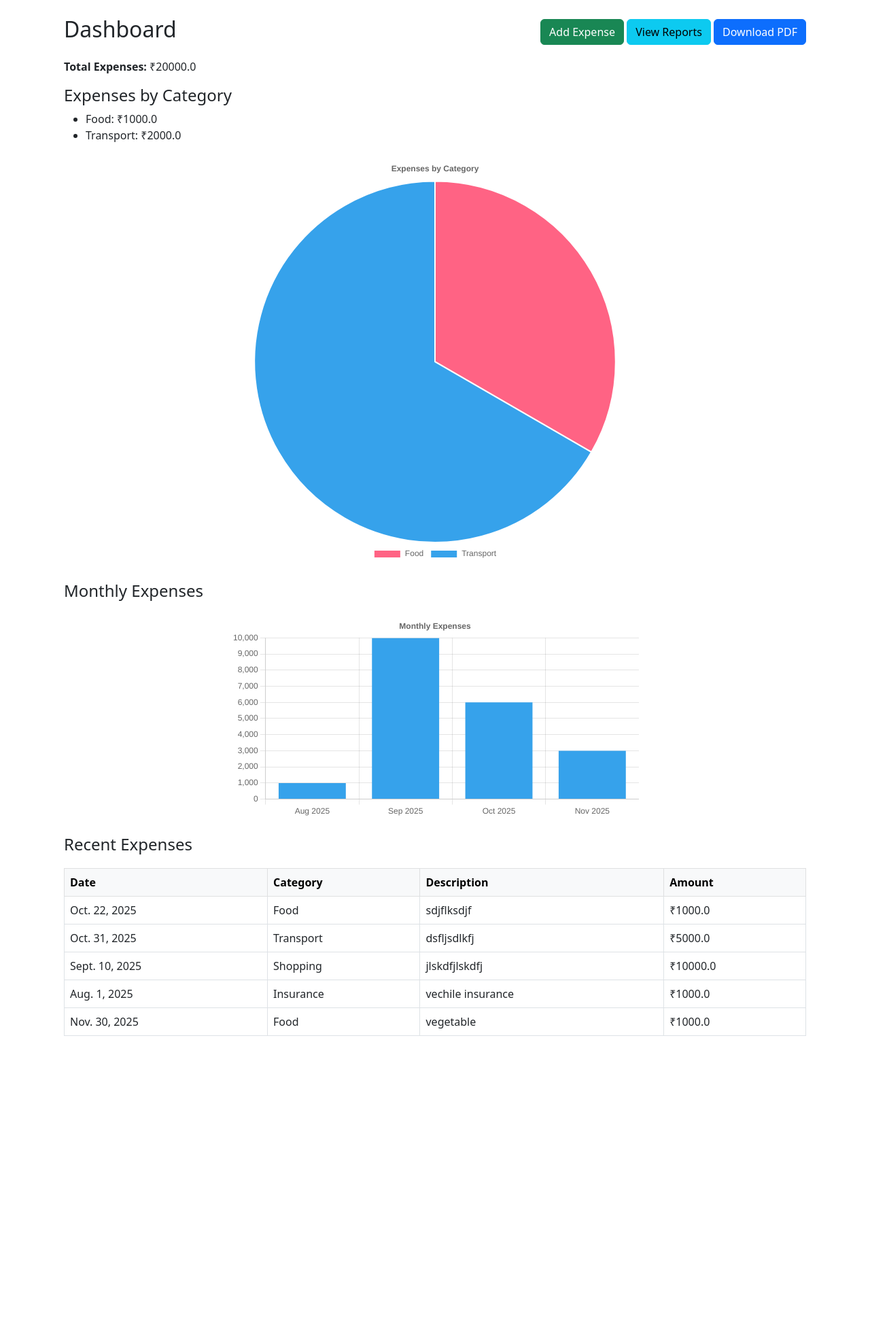
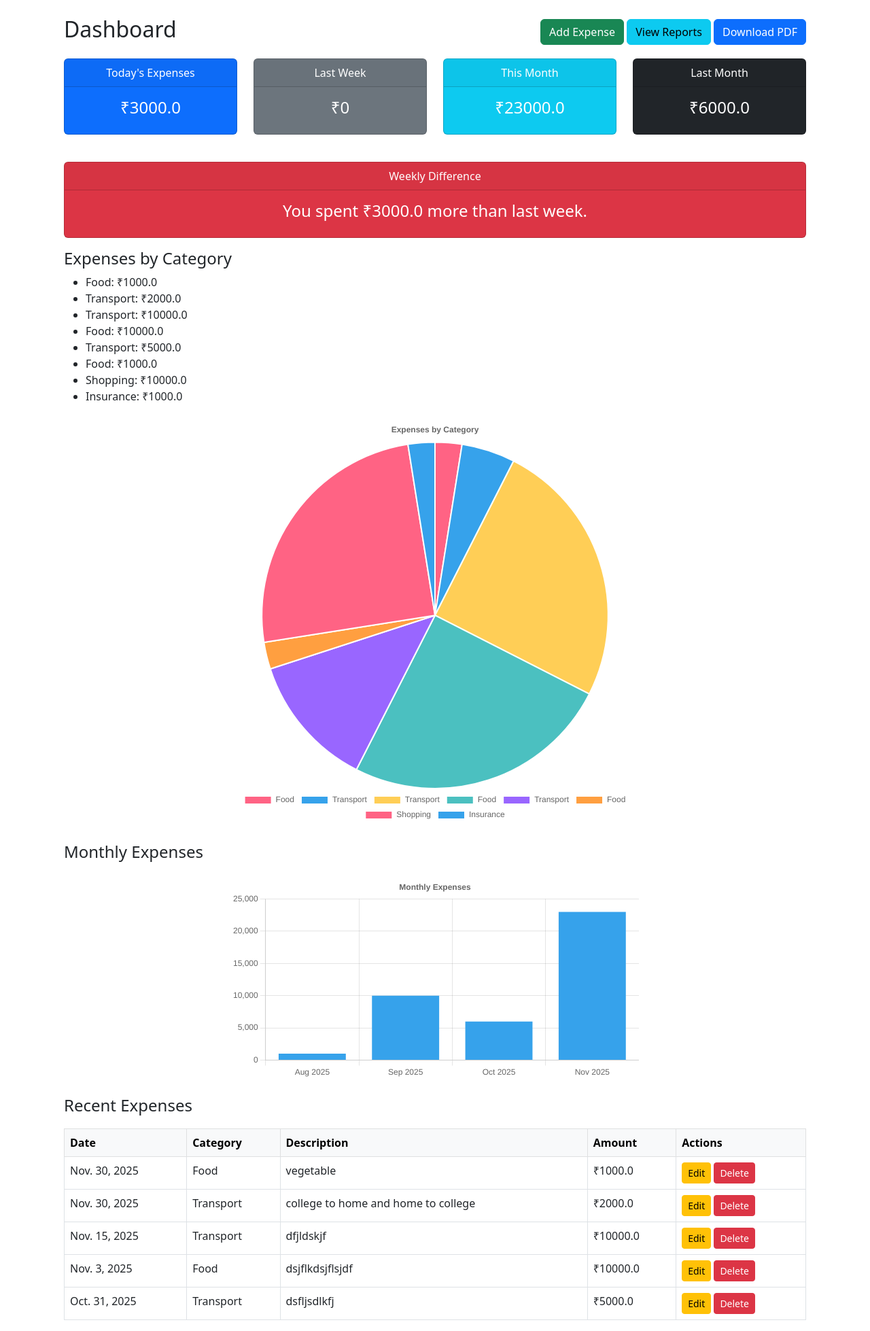
Before and after one commit to utsav0514/Sika_ved, a Django app: page /app/dashboard/ in a window 1280 px wide. Shown: the part 56-2014 px from the top of the page at 68% size. Before the commit the page ends 1596 px from the top, so only its background shows below. Run offline with Django 5.2, Linux system fonts and the light colour scheme; the first user in the database is signed in; data comes from the database, SQL or seed files in the repository.

Commit message:
some changes in add_expenses

```diff
--- a/core_app/templates/dashboard.html
+++ b/core_app/templates/dashboard.html
@@ -16,10 +15,57 @@
         </div>
     </div>
 
-    <!-- Total Expenses -->
-    <p><strong>Total Expenses:</strong> ₹{{ total }}</p>
+    <!-- Stats Cards -->
+    <div class="row mb-4">
+        <div class="col-md-3">
+            <div class="card text-white bg-primary mb-3">
+                <div class="card-header">Today's Expenses</div>
+                <div class="card-body">
+                    <h5 class="card-title">₹{{ today_total }}</h5>
+                </div>
+            </div>
+        </div>
+        <div class="col-md-3">
+            <div class="card text-white bg-secondary mb-3">
+                <div class="card-header">Last Week</div>
+                <div class="card-body">
+                    <h5 class="card-title">₹{{ last_week_total }}</h5>
+                </div>
+            </div>
+        </div>
+        <div class="col-md-3">
+            <div class="card text-white bg-info mb-3">
+                <div class="card-header">This Month</div>
+                <div class="card-body">
+                    <h5 class="card-title">₹{{ this_month_total }}</h5>
+                </div>
+            </div>
+        </div>
+        <div class="col-md-3">
+            <div class="card text-white bg-dark mb-3">
+                <div class="card-header">Last Month</div>
+                <div class="card-body">
+                    <h5 class="card-title">₹{{ last_month_total }}</h5>
+                </div>
+            </div>
+        </div>
+    </div>
 
-    <!-- Category Summary List -->
+    <!-- Weekly Difference -->
+    <div class="card text-white {% if weekly_difference > 0 %}bg-danger{% elif weekly_difference < 0 %}bg-success{% else %}bg-dark{% endif %} mb-3">
+        <div class="card-header">Weekly Difference</div>
+        <div class="card-body">
+            {% if weekly_difference > 0 %}
+                <h5 class="card-title">You spent ₹{{ weekly_difference_abs }} more than last week.</h5>
+            {% elif weekly_difference < 0 %}
+                <h5 class="card-title">You spent ₹{{ weekly_difference_abs }} less than last week.</h5>
+            {% else %}
+                <h5 class="card-title">Your spending is the same as last week.</h5>
+            {% endif %}
+        </div>
+    </div>
+
+    <!-- Category Summary -->
     <h4>Expenses by Category</h4>
     <ul>
         {% for c in category_summary %}
@@ -43,6 +89,7 @@
                 <th>Category</th>
                 <th>Description</th>
                 <th>Amount</th>
+                <th>Actions</th>
             </tr>
         </thead>
         <tbody>
@@ -52,15 +99,19 @@
                 <td>{{ exp.category.name }}</td>
                 <td>{{ exp.description }}</td>
                 <td>₹{{ exp.amount }}</td>
+                <td>
+                    <a href="{% url 'edit_expense' exp.id %}" class="btn btn-sm btn-warning">Edit</a>
+                    <a href="{% url 'delete_expense' exp.id %}" class="btn btn-sm btn-danger"
+                       onclick="return confirm('Are you sure you want to delete this expense?');">Delete</a>
+                </td>
             </tr>
             {% empty %}
-            <tr><td colspan="4" class="text-center">No expenses yet.</td></tr>
+            <tr><td colspan="5" class="text-center">No expenses yet.</td></tr>
             {% endfor %}
         </tbody>
     </table>
 </div>
 
-<!-- Chart.js -->
 <script src="https://cdn.jsdelivr.net/npm/chart.js"></script>
 <script>
     // Category Pie Chart
@@ -109,7 +160,10 @@
 </script>
 
 <style>
-    canvas { max-width: 600px; margin: 20px auto; display: block; }
-    table { margin-top: 20px; }
+canvas { max-width: 600px; margin: 20px auto; display: block; }
+table { margin-top: 20px; }
+.card { text-align: center; }
+.card .card-title { font-size: 1.5rem; }
 </style>
+
 {% endblock %}
--- a/core_app/urls.py
+++ b/core_app/urls.py
@@ -8,5 +8,4 @@ urlpatterns = [
     path('delete/<int:expense_id>/', views.delete_expense, name='delete_expense'),
     path('reports/', views.reports, name='reports'),
     path('reports/pdf/', views.reports_pdf, name='reports_pdf'),
-
 ]
--- a/core_app/views.py
+++ b/core_app/views.py
@@ -1,8 +1,8 @@
-from django.shortcuts import render, redirect
+from django.shortcuts import render, redirect, get_object_or_404
 from .models import Expense
 from .forms import ExpenseForm
 from django.db.models import Sum
-from datetime import date
+from datetime import date, timedelta
 from django.db.models.functions import TruncMonth
 from django.http import HttpResponse
 from django.template.loader import get_template
@@ -11,37 +11,109 @@ from django.contrib.auth.decorators import login_required
 
 @login_required(login_url='/login/')
 def dashboard(request):
-    expenses = Expense.objects.filter(user=request.user)
+    expenses = Expense.objects.filter(user=request.user).order_by('-date')
 
-    total = expenses.aggregate(Sum('amount'))['amount__sum'] or 0
+    # Use latest expense date as "today" for dummy data
+    if expenses.exists():
+        today = expenses.order_by('-date').first().date
+    else:
+        today = date.today()
 
+    # Today's expenses
+    today_expenses = expenses.filter(date=today)
+    today_total = today_expenses.aggregate(Sum('amount'))['amount__sum'] or 0
 
-    today = date.today()
-    current_month_expenses = expenses.filter(date__year=today.year, date__month=today.month)
-    category_summary = current_month_expenses.values('category__name').annotate(total=Sum('amount'))
+    # Current week (last 7 days including latest expense date)
+    start_of_this_week = today - timedelta(days=6)
+    end_of_this_week = today
+    this_week_expenses = expenses.filter(date__range=[start_of_this_week, end_of_this_week])
+    this_week_total = this_week_expenses.aggregate(Sum('amount'))['amount__sum'] or 0
 
+    # Previous week (7 days before current week)
+    start_of_last_week = start_of_this_week - timedelta(days=7)
+    end_of_last_week = start_of_this_week - timedelta(days=1)
+    last_week_expenses = expenses.filter(date__range=[start_of_last_week, end_of_last_week])
+    last_week_total = last_week_expenses.aggregate(Sum('amount'))['amount__sum'] or 0
 
+    # Weekly difference
+    weekly_difference = this_week_total - last_week_total
+    weekly_difference_abs = abs(weekly_difference)
+
+    # Current month
+    start_of_this_month = today.replace(day=1)
+    this_month_expenses = expenses.filter(date__gte=start_of_this_month)
+    this_month_total = this_month_expenses.aggregate(Sum('amount'))['amount__sum'] or 0
+
+    # Previous month
+    if start_of_this_month.month == 1:
+        start_of_last_month = start_of_this_month.replace(year=start_of_this_month.year-1, month=12)
+    else:
+        start_of_last_month = start_of_this_month.replace(month=start_of_this_month.month-1)
+    end_of_last_month = start_of_this_month - timedelta(days=1)
+    last_month_expenses = expenses.filter(date__range=[start_of_last_month, end_of_last_month])
+    last_month_total = last_month_expenses.aggregate(Sum('amount'))['amount__sum'] or 0
+
+    # Category and monthly summary
+    category_summary = expenses.values('category__name').annotate(total=Sum('amount'))
     monthly_summary = expenses.annotate(month=TruncMonth('date')) \
-                              .values('month').annotate(total=Sum('amount'))
+                              .values('month').annotate(total=Sum('amount')).order_by('month')
 
     context = {
         'expenses': expenses,
-        'total': total,
+        'today_total': today_total,
+        'this_week_total': this_week_total,
+        'last_week_total': last_week_total,
+        'weekly_difference': weekly_difference,
+        'weekly_difference_abs': weekly_difference_abs,
+        'this_month_total': this_month_total,
+        'last_month_total': last_month_total,
         'category_summary': category_summary,
-        'monthly_summary': monthly_summary
+        'monthly_summary': monthly_summary,
     }
     return render(request, 'dashboard.html', context)
 
+@login_required(login_url='/login/')
+def add_expense(request):
+    if request.method == 'POST':
+        form = ExpenseForm(request.POST)
+        if form.is_valid():
+            expense = form.save(commit=False)
+            expense.user = request.user
+            expense.save()
+            return redirect('dashboard')
+    else:
+        form = ExpenseForm()
+    return render(request, 'add_expense.html', {'form': form})
 
+
+@login_required(login_url='/login/')
+def edit_expense(request, expense_id):
+    expense = get_object_or_404(Expense, id=expense_id, user=request.user)
+    if request.method == 'POST':
+        form = ExpenseForm(request.POST, instance=expense)
+        if form.is_valid():
+            form.save()
+            return redirect('dashboard')
+    else:
+        form = ExpenseForm(instance=expense)
+    return render(request, 'edit_expense.html', {'form': form})
+
+
+@login_required(login_url='/login/')
+def delete_expense(request, expense_id):
+    expense = get_object_or_404(Expense, id=expense_id, user=request.user)
+    expense.delete()
+    return redirect('dashboard')
+
+
+@login_required(login_url='/login/')
 def reports(request):
     expenses = Expense.objects.filter(user=request.user)
-
 
     monthly_summary = expenses.annotate(month=TruncMonth('date')) \
                               .values('month') \
                               .annotate(total=Sum('amount')) \
                               .order_by('month')
-
 
     category_summary = expenses.values('category__name') \
                                .annotate(total=Sum('amount')) \
@@ -53,6 +125,7 @@ def reports(request):
     }
     return render(request, 'reports.html', context)
 
+
 def render_to_pdf(template_src, context_dict={}):
     template = get_template(template_src)
     html  = template.render(context_dict)
@@ -62,6 +135,8 @@ def render_to_pdf(template_src, context_dict={}):
         return HttpResponse('We had some errors <pre>' + html + '</pre>')
     return response
 
+
+@login_required(login_url='/login/')
 def reports_pdf(request):
     expenses = Expense.objects.filter(user=request.user)
     monthly_summary = expenses.annotate(month=TruncMonth('date')) \
@@ -74,31 +149,3 @@ def reports_pdf(request):
         'category_summary': category_summary
     }
     return render_to_pdf('reports_pdf.html', context)
-
-def add_expense(request):
-    if request.method == 'POST':
-        form = ExpenseForm(request.POST)
-        if form.is_valid():
-            expense = form.save(commit=False)
-            expense.user = request.user
-            expense.save()
-            return redirect('dashboard')
-    else:
-        form = ExpenseForm()
-    return render(request, 'add_expense.html', {'form': form})
-
-def edit_expense(request, expense_id):
-    expense = Expense.objects.get(id=expense_id)
-    if request.method == 'POST':
-        form = ExpenseForm(request.POST, instance=expense)
-        if form.is_valid():
-            form.save()
-            return redirect('dashboard')
-    else:
-        form = ExpenseForm(instance=expense)
-    return render(request, 'edit_expense.html', {'form': form})
-
-def delete_expense(request, expense_id):
-    expense = Expense.objects.get(id=expense_id)
-    expense.delete()
-    return redirect('dashboard')
```
Also changed, not shown: other parts of core_app/templates/dashboard.html (+2 -3 lines), accounts/templates/accounts/logout.html (deleted, +0 -16 lines), db.sqlite3.
